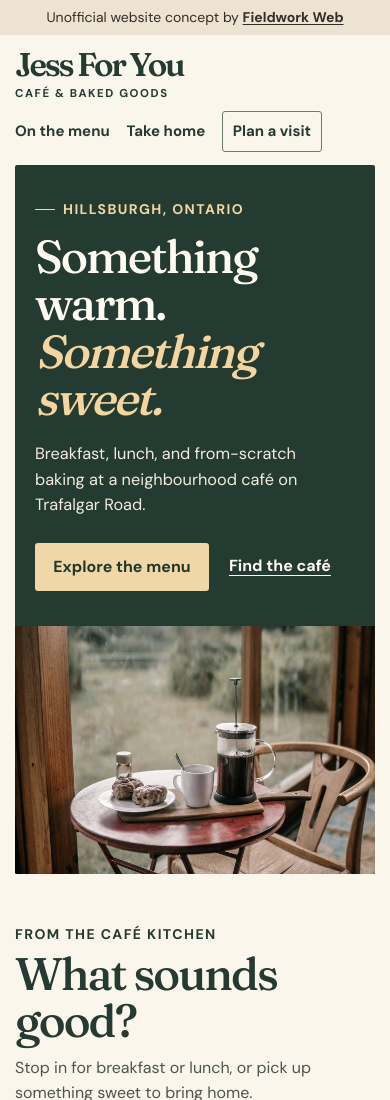
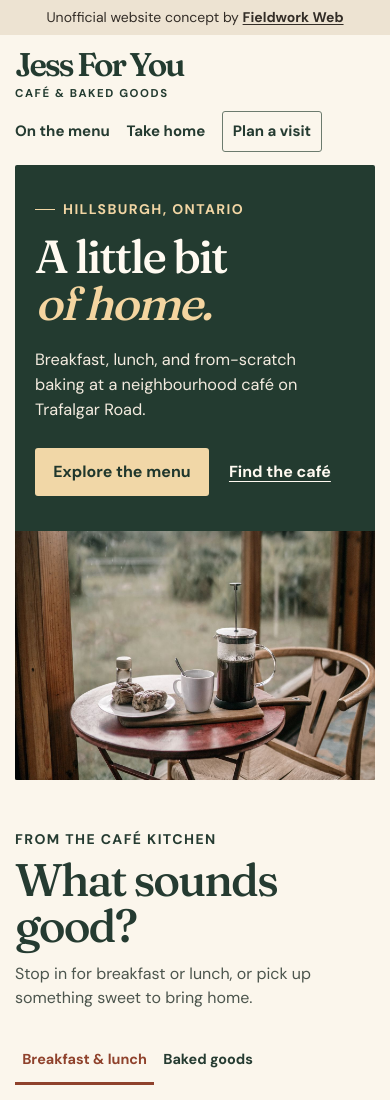
Before and after one commit to Bestuseofpaper/hillsburgh-cafe-concept, a plain HTML site: page index.html in a window 390 px wide. Shown: the top 1100 px of the page. Drawn offline with Linux system fonts and the light colour scheme.

Commit message:
Refine the cafe hero for mobile and desktop

```diff
--- a/index.html
+++ b/index.html
@@ -10,7 +10,7 @@
   <link rel="preconnect" href="https://fonts.googleapis.com">
   <link rel="preconnect" href="https://fonts.gstatic.com" crossorigin>
   <link href="https://fonts.googleapis.com/css2?family=DM+Sans:wght@400;500;600;700&family=Fraunces:opsz,wght,SOFT@9..144,500,35;9..144,600,35&display=swap" rel="stylesheet">
-  <link rel="stylesheet" href="./site.css">
+  <link rel="stylesheet" href="./site.css?v=2">
   <script src="./menu.js" defer></script>
 </head>
 <body>
@@ -30,7 +30,7 @@
     <section class="wrap hero" aria-labelledby="welcome">
       <div class="hero-copy">
         <p class="eyebrow"><span></span>Hillsburgh, Ontario</p>
-        <h1 id="welcome">Something warm.<br><em>Something sweet.</em></h1>
+        <h1 id="welcome">A little bit<br><em>of home.</em></h1>
         <p class="intro">Breakfast, lunch, and from-scratch baking at a neighbourhood café on Trafalgar Road.</p>
         <div class="actions">
           <a class="button button-light" href="#menu">Explore the menu</a>
--- a/site.css
+++ b/site.css
@@ -43,7 +43,7 @@ a, section { scroll-margin-top: 1.25rem; }
 .eyebrow { display: flex; align-items: center; gap: .5rem; font-size: .875rem; line-height: 1.35; font-weight: 700; letter-spacing: .1em; text-transform: uppercase; }
 .hero .eyebrow { color: #f2d6a4; }
 .hero .eyebrow span { width: 1.25rem; height: 1px; background: currentColor; }
-h1 { font-size: clamp(3.4rem, 6.35vw, 6.3rem); margin: .85rem 0 1.2rem; }
+h1 { font-size: clamp(3.4rem, 6.2vw, 6rem); margin: .85rem 0 1.2rem; }
 .hero h1 em { color: #f4d5a0; font-weight: 500; }
 .intro { max-width: 26rem; font-size: clamp(1.02rem, 1.6vw, 1.28rem); color: #f3ebdf; }
 .hero-image { position: relative; min-width: 0; background: #796549; }
```
